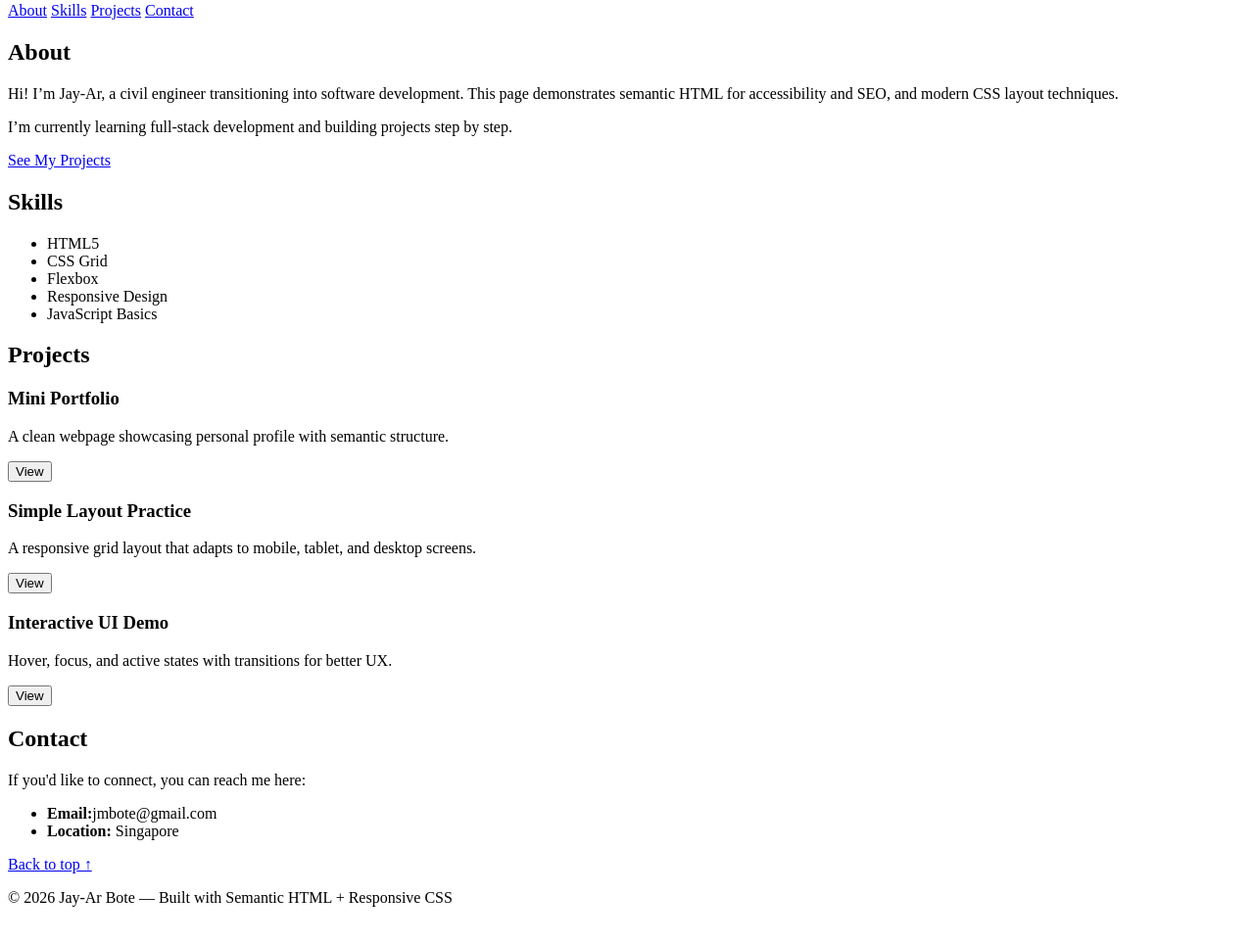
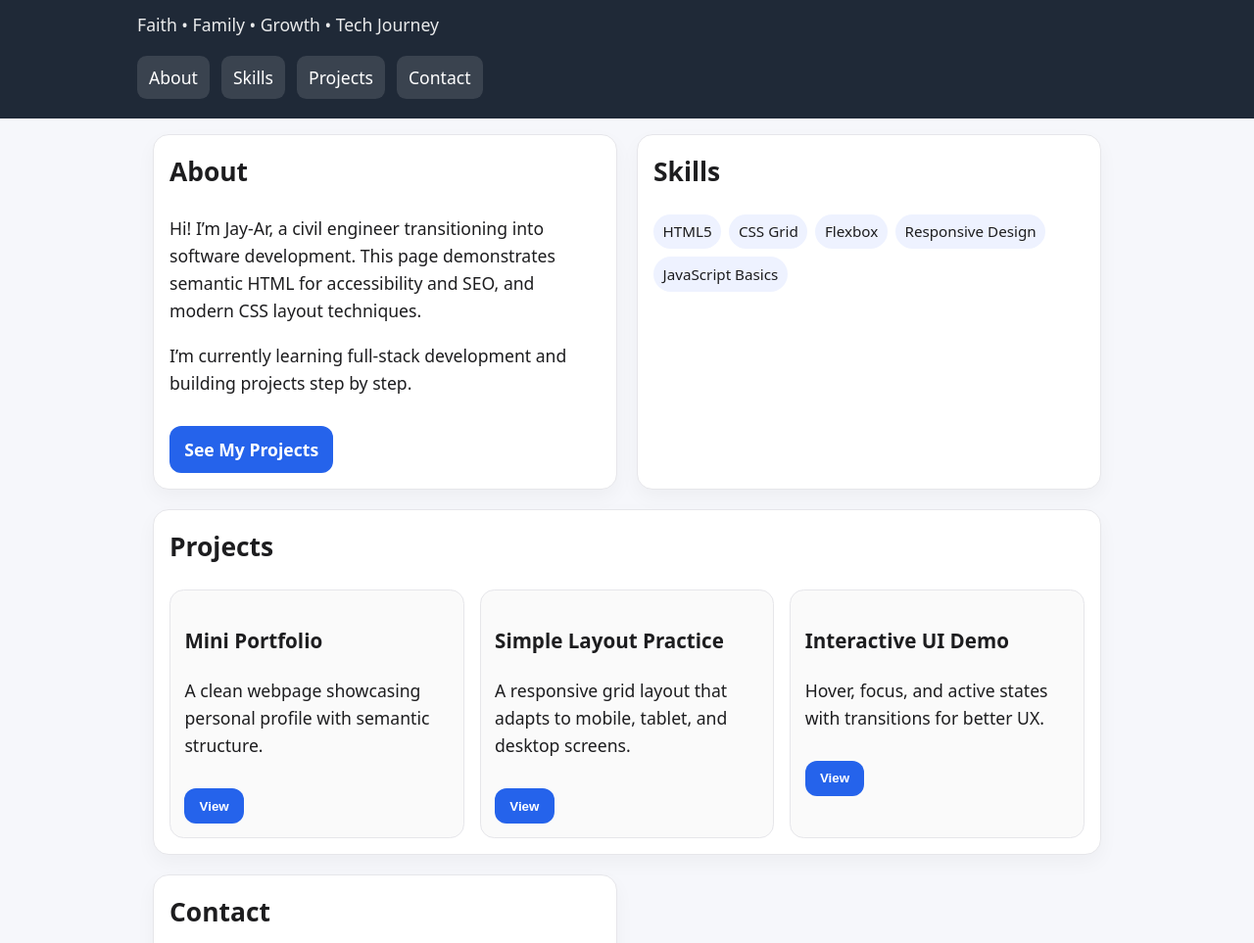
Before and after one commit to jaru91/Module_4_Assignment, a plain HTML site: page index.html in a window 1280 px wide. Shown: the part 112-1075 px from the top of the page at 98% size. Before the commit the page ends 1054 px from the top, so only its background shows below. Drawn offline with Linux system fonts and the light colour scheme.

Commit message:
2nd commit

```diff
--- a/style.css
+++ b/style.css
@@ -0,0 +1,221 @@
+/* -----------------------------
+   Base (Mobile-first) Styles
+------------------------------ */
+* {
+  box-sizing: border-box;
+}
+
+body {
+  margin: 0;
+  font-family: system-ui, Arial, sans-serif;
+  line-height: 1.6;
+  font-size: 1rem; /*  Relative unit */
+  background: #f6f7fb;
+  color: #1d1d1f;
+}
+
+/*  Header */
+.site-header {
+  background: #1f2937;
+  color: #fff;
+  padding: 1.25rem 1rem;
+}
+
+.header-inner {
+  max-width: 1000px;
+  margin: 0 auto;
+}
+
+.subtitle {
+  margin-top: 0.25rem;
+  opacity: 0.9;
+}
+
+/*  Navigation */
+.site-nav {
+  display: flex; /* Flexbox for nav */
+  flex-wrap: wrap;
+  gap: 0.75rem;
+  margin-top: 1rem;
+}
+
+.site-nav a {
+  color: #fff;
+  text-decoration: none;
+  padding: 0.5rem 0.75rem;
+  border-radius: 0.6rem;
+  background: rgba(255, 255, 255, 0.12);
+
+  /*  Smooth hover */
+  transition: transform 150ms ease, background 150ms ease;
+}
+
+/*  Interactive pseudo-classes */
+.site-nav a:hover {
+  background: rgba(255, 255, 255, 0.22);
+  transform: translateY(-2px);
+}
+
+.site-nav a:focus {
+  outline: 3px solid #93c5fd; /*  visible focus */
+  outline-offset: 2px;
+}
+
+.site-nav a:active {
+  transform: translateY(0);
+  opacity: 0.9;
+}
+
+/*  Layout container: CSS Grid */
+.page-layout {
+  max-width: 1000px;
+  margin: 1rem auto;
+  padding: 0 1rem;
+
+  display: grid;
+  grid-template-columns: 1fr; /*  Mobile default: 1 column */
+  gap: 1rem;
+}
+
+/*  Cards (visual distinction) */
+.card {
+  background: #fff;
+  border: 1px solid #e6e6ea;
+  border-radius: 1rem;
+  padding: 1rem;
+  box-shadow: 0 8px 20px rgba(0, 0, 0, 0.04);
+}
+
+.card h2 {
+  margin-top: 0;
+}
+
+/*  Buttons (interactive elements) */
+.btn {
+  display: inline-block;
+  margin-top: 0.75rem;
+  border: none;
+  cursor: pointer;
+
+  background: #2563eb;
+  color: #fff;
+  padding: 0.65rem 0.95rem;
+  border-radius: 0.75rem;
+  text-decoration: none;
+  font-weight: 600;
+
+  transition: transform 150ms ease, opacity 150ms ease;
+}
+
+.btn:hover {
+  transform: translateY(-2px);
+  opacity: 0.95;
+}
+
+.btn:focus {
+  outline: 3px solid #93c5fd;
+  outline-offset: 3px;
+}
+
+.btn:active {
+  transform: translateY(0);
+  opacity: 0.9;
+}
+
+/*  Lists */
+.pill-list {
+  list-style: none;
+  padding-left: 0;
+  display: flex;
+  flex-wrap: wrap;
+  gap: 0.5rem;
+  margin: 0;
+}
+
+.pill-list li {
+  background: #eef2ff;
+  padding: 0.35rem 0.6rem;
+  border-radius: 999px;
+  font-size: 0.95rem;
+}
+
+.contact-list {
+  padding-left: 1rem;
+}
+
+.link {
+  display: inline-block;
+  margin-top: 0.75rem;
+  color: #2563eb;
+  text-decoration: underline;
+}
+
+.link:hover {
+  opacity: 0.85;
+}
+
+.link:focus {
+  outline: 3px solid #93c5fd;
+  outline-offset: 2px;
+}
+
+/* Projects inside projects section */
+.projects {
+  display: grid;
+  gap: 1rem;
+}
+
+.project {
+  border: 1px solid #e6e6ea;
+  border-radius: 0.9rem;
+  padding: 0.9rem;
+  background: #fafafa;
+}
+
+/* Footer */
+.site-footer {
+  text-align: center;
+  padding: 1rem;
+  background: #111827;
+  color: #fff;
+  margin-top: 1rem;
+  font-size: 0.95rem;
+}
+
+/* ---------------------------------------
+   Responsive Design (Tablet & Desktop)
+---------------------------------------- */
+
+/* Tablet: 2 columns */
+@media (min-width: 700px) {
+  body {
+    font-size: 1.05rem; /* readability */
+  }
+
+  .page-layout {
+    grid-template-columns: 1fr 1fr; /* 2-column layout */
+  }
+
+  #projects {
+    grid-column: 1 / -1; /* Projects spans full width */
+  }
+
+  .projects {
+    grid-template-columns: 1fr 1fr;
+  }
+}
+
+/* Desktop: 3 columns + bigger spacing */
+@media (min-width: 1000px) {
+  body {
+    font-size: 1.1rem;
+  }
+
+  .page-layout {
+    gap: 1.25rem;
+  }
+
+  .projects {
+    grid-template-columns: repeat(3, 1fr);
+  }
+}
```
Also changed, not shown: index.html (+12 -12 lines), 3 other files.
